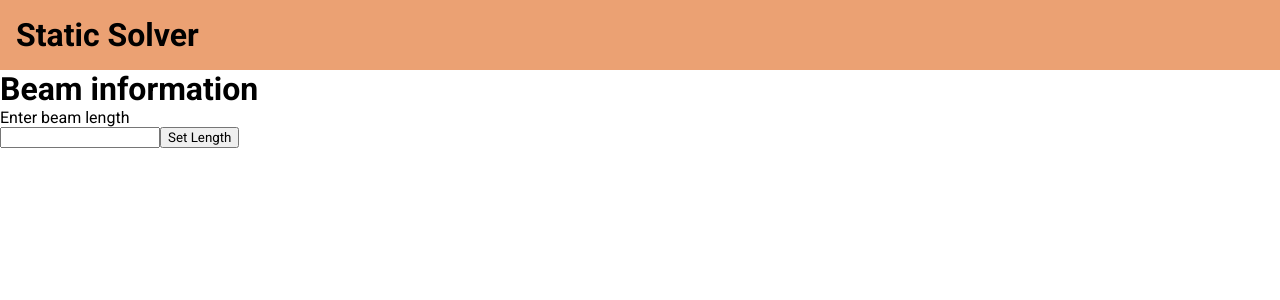
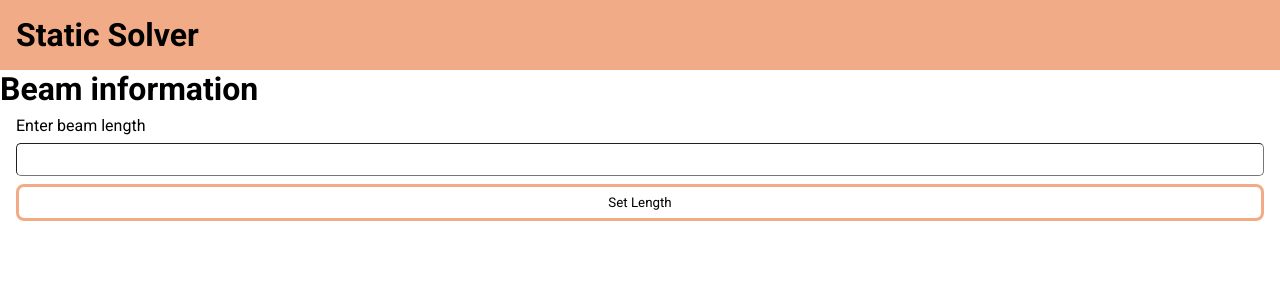
Before and after one commit to JackAgtual/Static-Solver, a React (Vite) app: page / in a window 1280 px wide. Shown: the top 300 px of the page. Built offline with nearby package versions, Linux system fonts and the light colour scheme.

Commit message:
Adding styles to LengthForm

```diff
--- /dev/null
+++ b/src/components/BeamForm/LengthForm/LengthForm.module.css
@@ -0,0 +1,7 @@
+.form {
+  display: flex;
+  flex-direction: column;
+  justify-content: center;
+  row-gap: 0.5rem;
+  padding: 0.5rem 1rem;
+}
--- a/src/components/BeamForm/LengthForm.tsx
+++ b/src/components/BeamForm/LengthForm/LengthForm.tsx
@@ -1,4 +1,5 @@
-import { BeamState } from '../../types/staticAnalysis'
+import style from './LengthForm.module.css'
+import { BeamState } from '../../../types/staticAnalysis'
 
 type LengthFormProps = BeamState
 
@@ -15,11 +16,11 @@ function LengthForm({ beam, setBeam }: LengthFormProps) {
   }
 
   return (
-    <form onSubmit={handleSubmit}>
-      <label>
-        <p>Enter beam length</p>
-        <input required type="number" name="length" min={1} />
+    <form className={style.form} onSubmit={handleSubmit}>
+      <label className={style.label} htmlFor="lengthInput">
+        Enter beam length
       </label>
+      <input required type="number" name="length" id="lengthInput" min={1} />
       <button type="submit">Set Length</button>
     </form>
   )
--- /dev/null
+++ b/src/components/BeamForm/LengthForm/index.ts
@@ -0,0 +1,2 @@
+import LengthForm from './LengthForm'
+export default LengthForm
--- a/src/index.css
+++ b/src/index.css
@@ -1,5 +1,5 @@
 :root {
-  --color-primary: rgba(222, 99, 22, 0.6);
+  --color-primary: rgba(241, 171, 134, 1);
 }
 
 * {
@@ -7,3 +7,16 @@
   font-family: 'Roboto', sans-serif;
   box-sizing: border-box;
 }
+
+button {
+  background-color: transparent;
+  border: 3px solid var(--color-primary);
+  border-radius: 8px;
+  padding: 0.5rem 1rem;
+}
+
+input {
+  padding: 0.5rem;
+  border-width: 1px;
+  border-radius: 5px;
+}
```
